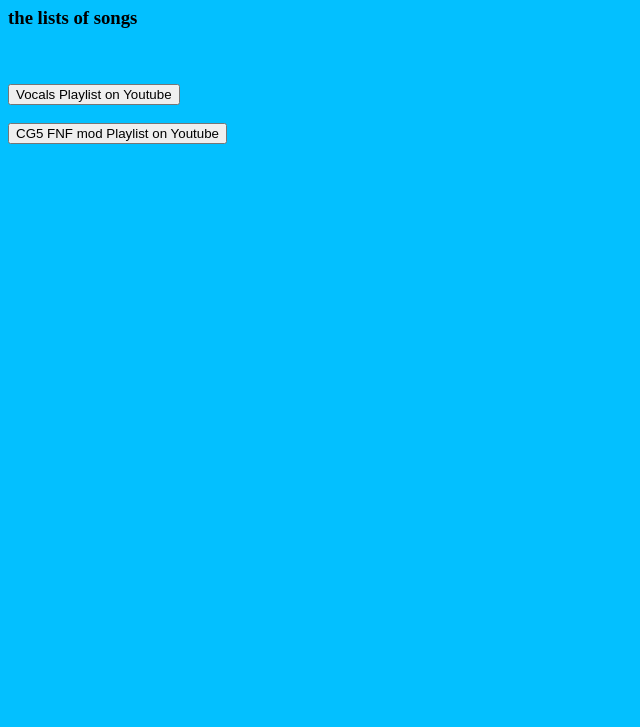
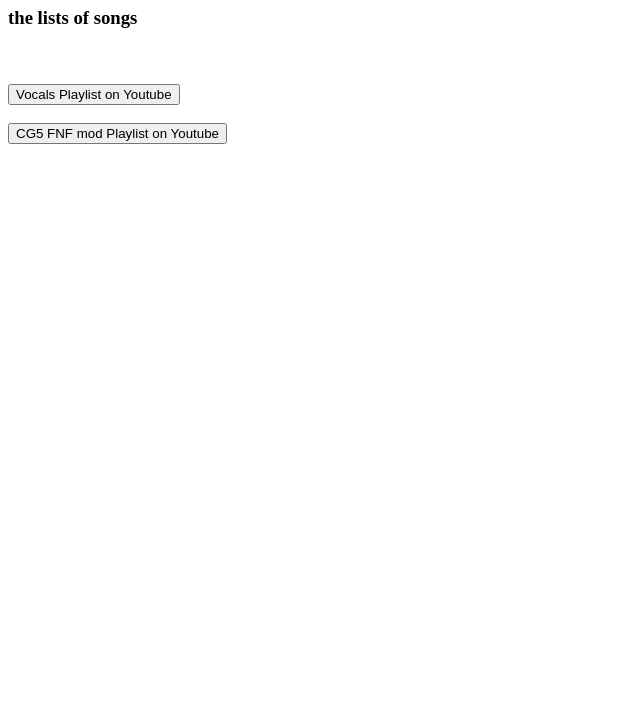
Before and after one commit to dooptechboi1365/musicplaylists.github.io, a plain HTML site: page index.html in a window 1280 px wide. Shown: the part 73-800 px from the top of the page, without its empty margins (0-640 px from the left). Drawn offline with Linux system fonts and the light colour scheme.

Commit message:
Update index.html

```diff
--- a/index.html
+++ b/index.html
@@ -2,11 +2,6 @@
 <html>
     <head>
         <meta charset="utf-8">
-        <style>
-        body {
-        background-color:rgb(3, 192, 255);
-        }
-      </style>
         <title>Music Lists</title>
     </head>
     <body>
```
